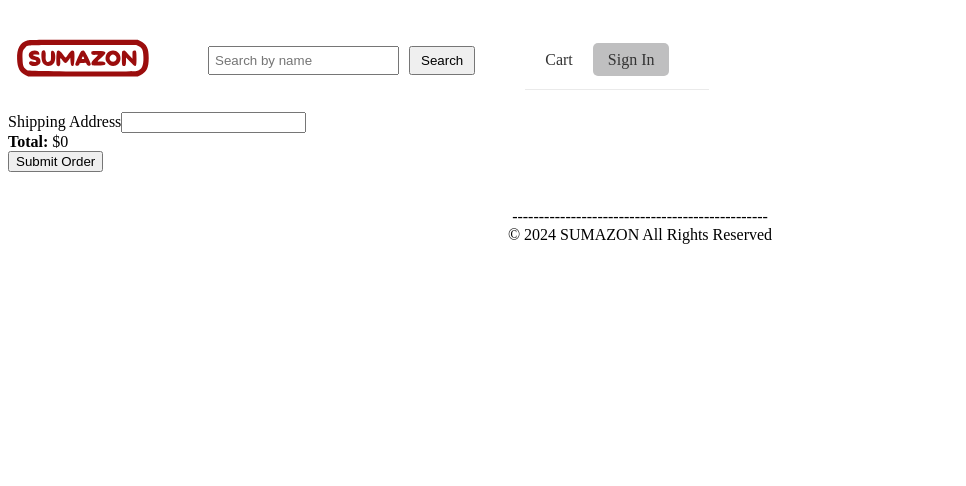
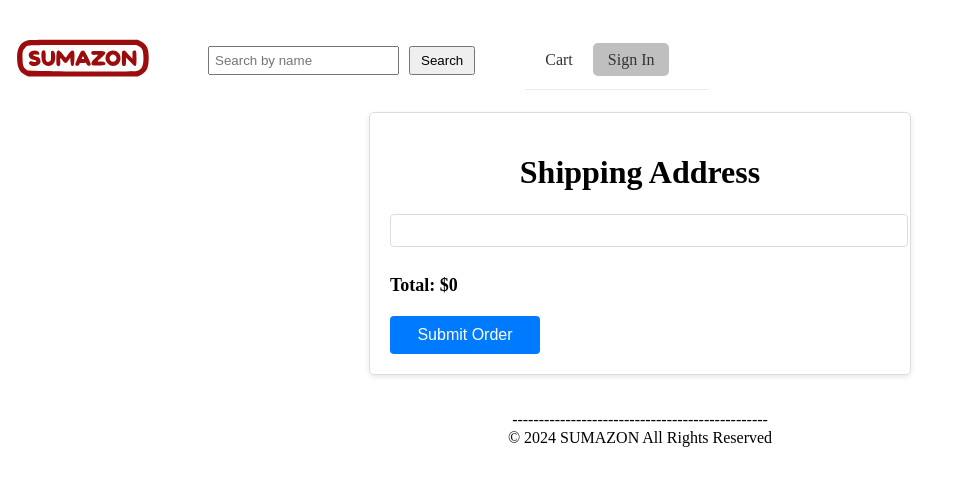
Before and after one commit to lmeng25/sumazon, a Next.js app: page /checkout in a window 1280 px wide. Shown: the top 486 px of the page, without its empty margins (0-966 px from the left). Built offline with nearby package versions, Linux system fonts and the light colour scheme; no server answers.

Commit message:
update styles in order details

```diff
--- a/app/(client)/checkout/checkoutForm.tsx
+++ b/app/(client)/checkout/checkoutForm.tsx
@@ -47,22 +47,67 @@ const CheckoutForm = () => {
         }
     };
     return (
-        <form onSubmit={handleSubmit(onSubmit)}>
-            <div>
-                <label htmlFor="address">Shipping Address</label>
+        <form
+            onSubmit={handleSubmit(onSubmit)}
+            style={{
+                maxWidth: '500px',
+                margin: 'auto',
+                padding: '20px',
+                border: '1px solid #ddd',
+                borderRadius: '5px',
+                boxShadow: '0 2px 5px rgba(0, 0, 0, 0.1)',
+            }}
+        >
+            <div style={{ marginBottom: '10px' }}>
+                <h1
+                    style={{
+                        display: 'block',
+                        marginBottom: '5px',
+                        textAlign: 'center',
+                    }}
+                >
+                    Shipping Address
+                </h1>
+                <br />
                 <input
                     {...register('address', {
                         required: 'Shipping address is required',
                     })}
                     id="address"
                     type="text"
+                    style={{
+                        width: '100%',
+                        padding: '8px',
+                        border: '1px solid #ddd',
+                        borderRadius: '4px',
+                    }}
                 />
             </div>
-            <div>
+            <br />
+            <div
+                style={{
+                    marginBottom: '20px',
+                    fontSize: '18px',
+                    fontWeight: 'bold',
+                }}
+            >
                 <strong>Total:</strong> $
                 {items.reduce((acc, i) => acc + i.price * i.quantity, 0)}
             </div>
-            <button>Submit Order</button>
+            <button
+                style={{
+                    width: '30%',
+                    padding: '10px',
+                    backgroundColor: '#007bff',
+                    color: 'white',
+                    border: 'none',
+                    borderRadius: '4px',
+                    cursor: 'pointer',
+                    fontSize: '16px',
+                }}
+            >
+                Submit Order
+            </button>
         </form>
     );
 };
```
